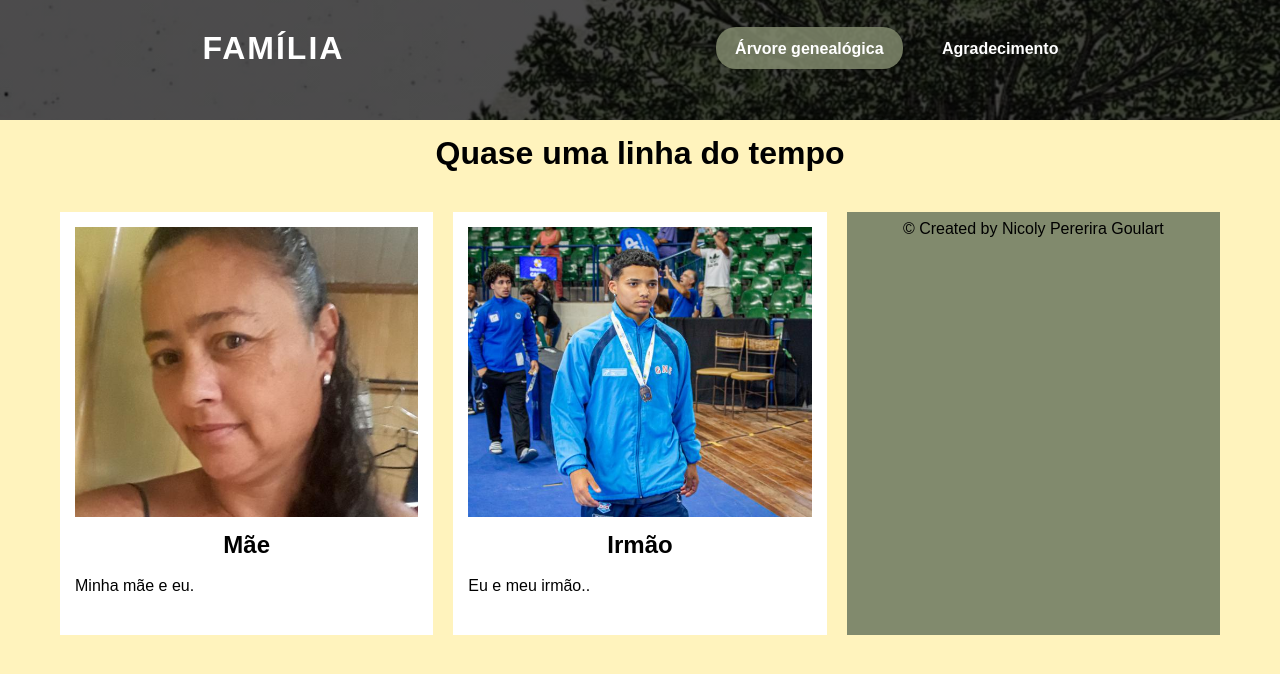
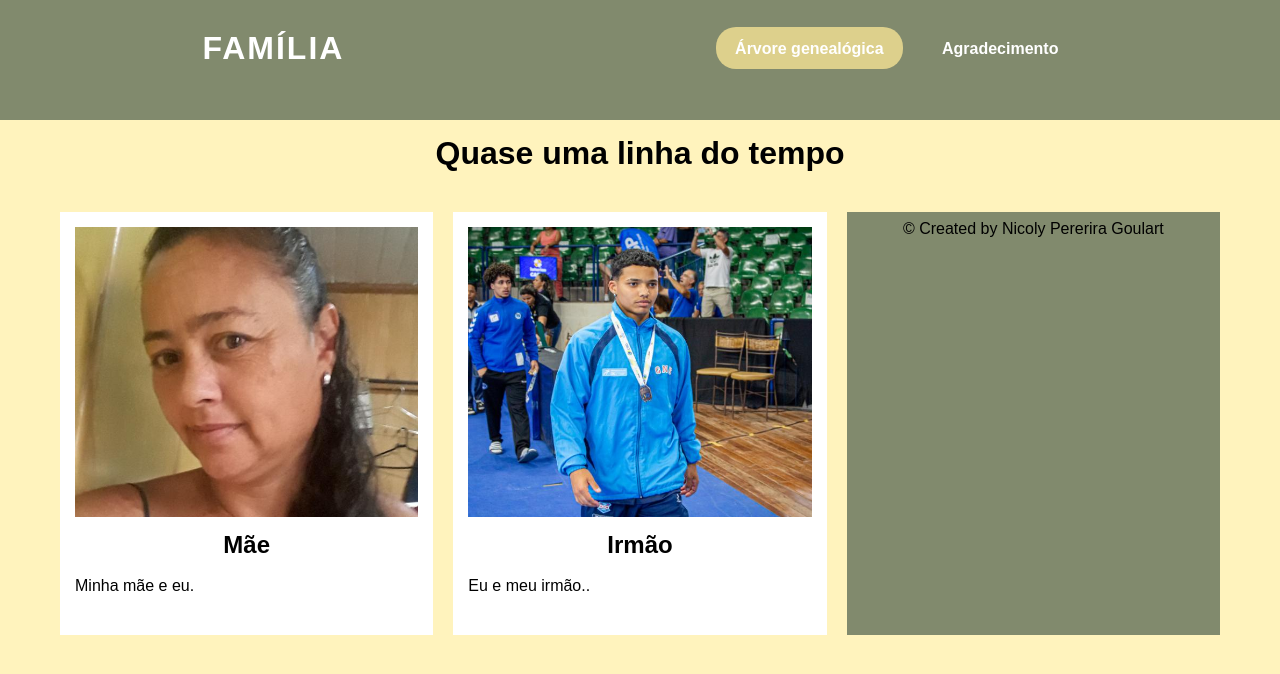
Before and after one commit to drey009/familiesproject, a plain HTML site: page familyny.html in a window 1280 px wide. In both pictures the pointer is over the link "Árvore genealógica". Drawn offline with Linux system fonts and the light colour scheme.

Commit message:
Update familyny.css

```diff
--- a/familyny.css
+++ b/familyny.css
@@ -58,7 +58,7 @@ header ul li a:hover,
 header ul li a.active
 
 header ul li a:hover{
-    background: rgba(129, 138, 109, 0.849);
+    background: rgba(238, 221, 146, 0.849);
 
 
 }
@@ -66,7 +66,7 @@ header ul li a:hover{
 .container{
     width: 100%;
     height: 15vh;
-    background-image: linear-gradient(rgba(0,0,0,0.7),rgba(0,0,0,0.7)),url(img/tree.jfif);
+    background-color: rgba(129, 138, 109);
     background-position: center;
     background-size: cover;
     padding-left: 8%;
@@ -74,6 +74,7 @@ header ul li a:hover{
     box-sizing: border-box;
 
 }
+
   h1{
     margin-top: 15px;
     text-align: center;
```
